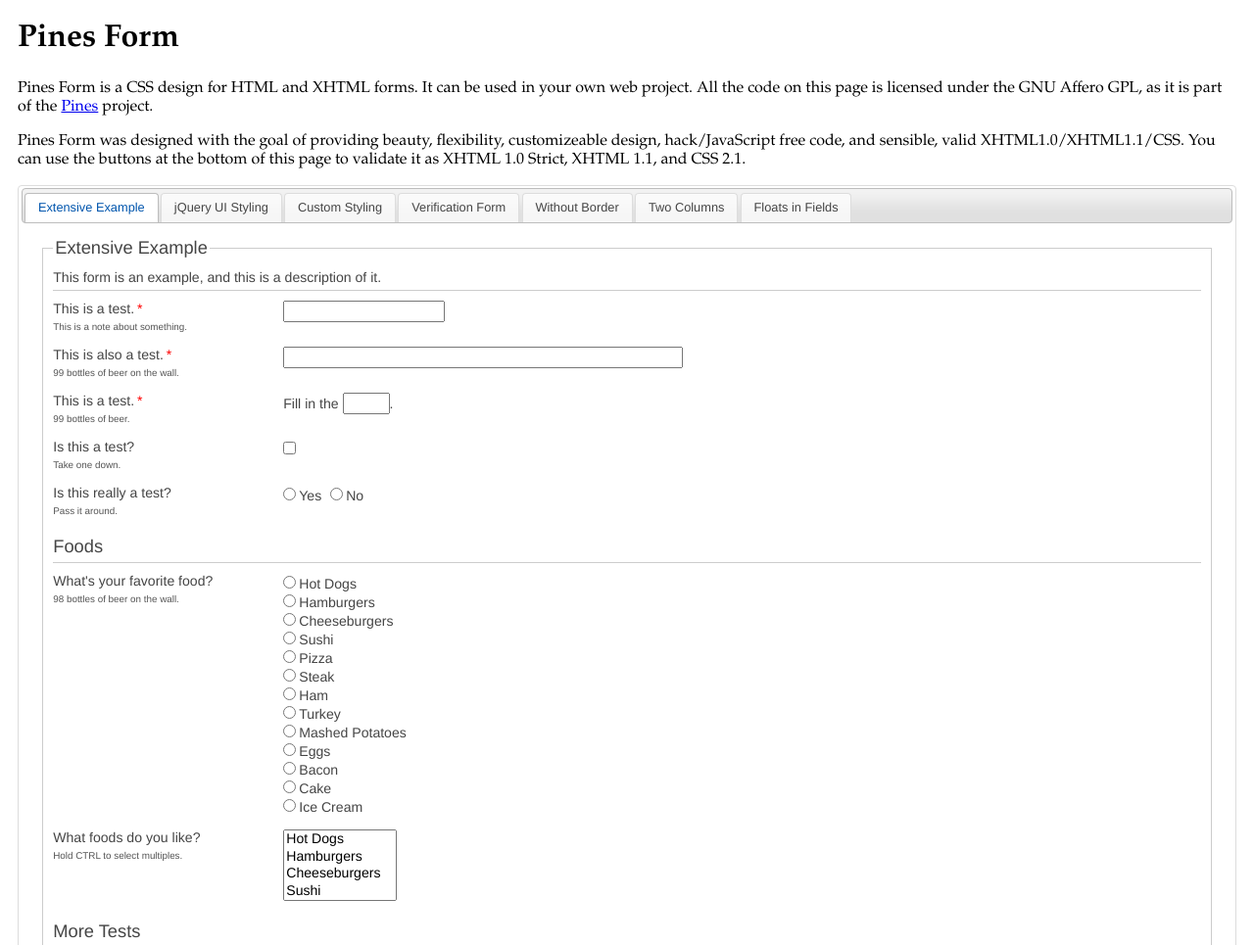
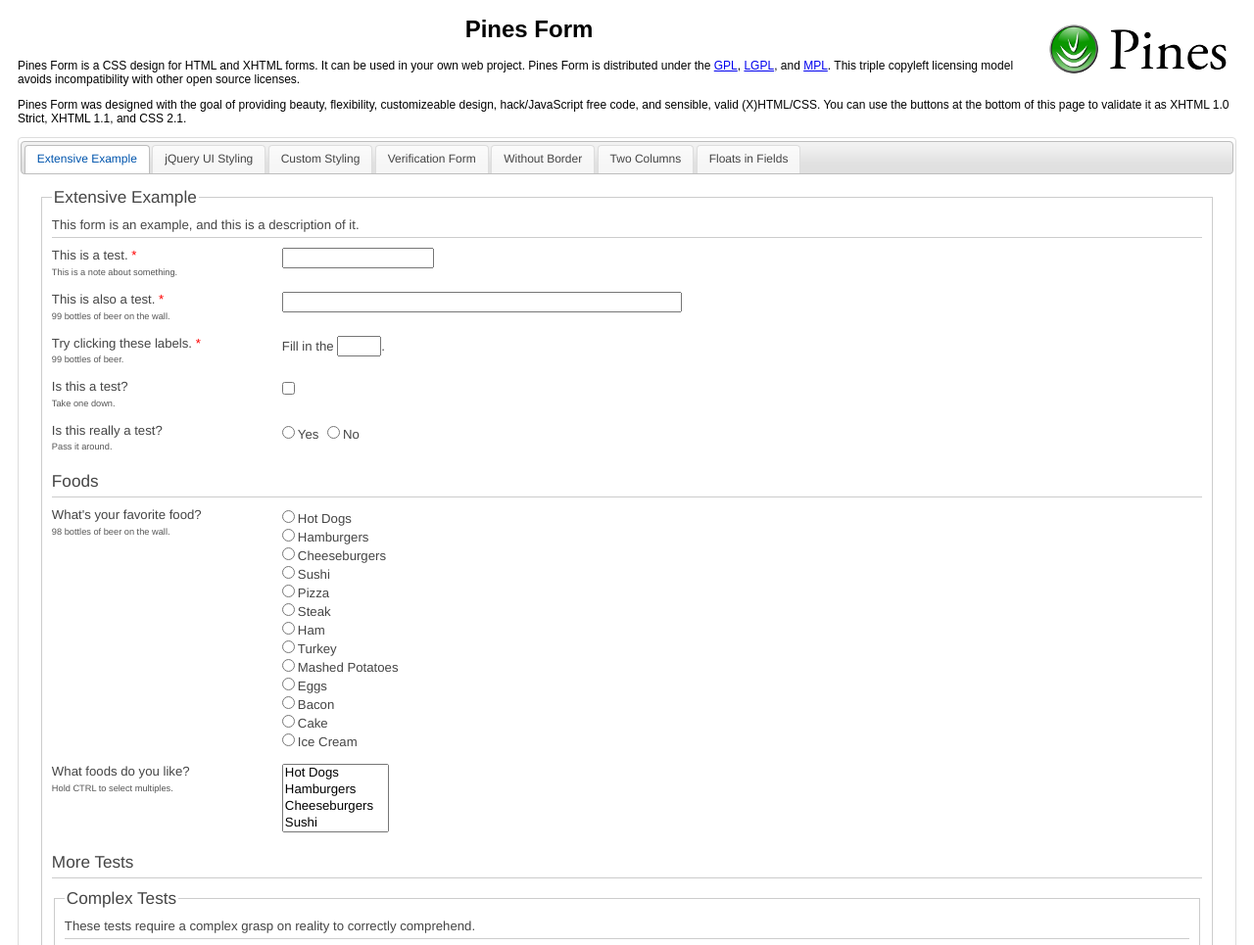
Before and after one commit to sciactive/pform, a plain HTML site: page index.html in a window 1280 px wide. Shown: the top 965 px of the page at 98% size. Drawn offline with nearby package versions, Linux system fonts and the light colour scheme.

Commit message:
Releasing Pines Form under a triple license model.

```diff
--- a/index.html
+++ b/index.html
@@ -158,16 +158,14 @@
 	<style type="text/css">
 		/* <![CDATA[ */
 		html, body {
-			font-family: "Trebuchet MS",Helvetica,sans-serif;
+			font-family: Arial,sans-serif;
+			font-size: 12px;
 		}
 		body {
 			padding: 0 10px 10px 10px;
 		}
-		.pretty {
-			font-family: 'Palatino Linotype','Book Antiqua',Palatino,serif;
-		}
 		#tabs {
-			font-size: .8em;
+			font-size: 1em;
 		}
 		#tabs > div {
 			font-size: 1.1em;
@@ -210,10 +208,10 @@
 	<script type="text/javascript" src="https://getfirebug.com/firebug-lite.js"></script> -->
 </head>
 <body>
-	<div class="pretty">
-		<h1>Pines Form</h1>
-		<p>Pines Form is a CSS design for HTML and XHTML forms. It can be used in your own web project. All the code on this page is licensed under the GNU Affero GPL, as it is part of the <a href="http://sourceforge.net/projects/pines/">Pines</a> project.</p>
-		<p>Pines Form was designed with the goal of providing beauty, flexibility, customizeable design, hack/JavaScript free code, and sensible, valid XHTML1.0/XHTML1.1/CSS. You can use the buttons at the bottom of this page to validate it as XHTML 1.0 Strict, XHTML 1.1, and CSS 2.1.</p>
+	<div>
+		<h1 style="text-align: center;"><a href="http://sourceforge.net/projects/pines/" style="float: right;"><img src="includes/default_logo.png" alt="Pines" style="border: none;" /></a>Pines Form</h1>
+		<p>Pines Form is a CSS design for HTML and XHTML forms. It can be used in your own web project. Pines Form is distributed under the <a href="http://www.gnu.org/licenses/gpl.html" onclick="window.open(this.href); return false;">GPL</a>, <a href="http://www.gnu.org/licenses/lgpl.html" onclick="window.open(this.href); return false;">LGPL</a>, and <a href="http://www.mozilla.org/MPL/MPL-1.1.html" onclick="window.open(this.href); return false;">MPL</a>. This triple copyleft licensing model avoids incompatibility with other open source licenses.</p>
+		<p>Pines Form was designed with the goal of providing beauty, flexibility, customizeable design, hack/JavaScript free code, and sensible, valid (X)HTML/CSS. You can use the buttons at the bottom of this page to validate it as XHTML 1.0 Strict, XHTML 1.1, and CSS 2.1.</p>
 	</div>
 
 	<script type="text/javascript">
@@ -254,21 +252,21 @@
 					</div>
 					<div class="pf-element">
 						<label>
-							<span class="pf-label">This is a test.<span class="pf-required">*</span></span>
+							<span class="pf-label">This is a test. <span class="pf-required">*</span></span>
 							<span class="pf-note">This is a note about something.</span>
 							<input class="pf-field" type="text" name="test" />
 						</label>
 					</div>
 					<div class="pf-element">
 						<label>
-							<span class="pf-label">This is also a test.<span class="pf-required">*</span></span>
+							<span class="pf-label">This is also a test. <span class="pf-required">*</span></span>
 							<span class="pf-note">99 bottles of beer on the wall.</span>
 							<input class="pf-field" type="text" name="test2" style="width: 400px;" />
 						</label>
 					</div>
 					<div class="pf-element">
 						<label>
-							<span class="pf-label">This is a test.<span class="pf-required">*</span></span>
+							<span class="pf-label">Try clicking these labels. <span class="pf-required">*</span></span>
 							<span class="pf-note">99 bottles of beer.</span>
 							<span class="pf-field">Fill in the <input type="text" name="test" size="5" />.</span>
 						</label>
@@ -342,7 +340,7 @@
 						</div>
 						<div class="pf-element">
 							<label>
-								<span class="pf-label">This is a complex test.<span class="pf-required">*</span></span>
+								<span class="pf-label">This is a complex test. <span class="pf-required">*</span></span>
 								<span class="pf-note">Not really.</span>
 								<select class="pf-field" name="complex">
 									<option>This is an option.</option>
@@ -390,7 +388,7 @@
 					</fieldset>
 					<div class="pf-element pf-full-width">
 						<label>
-							<span class="pf-label">What do you think of my tests?<span class="pf-required">*</span></span>
+							<span class="pf-label">What do you think of my tests? <span class="pf-required">*</span></span>
 							<span class="pf-note">I won't actually be reading this, it's just an example.</span>
 							<span class="pf-note">You can't even submit this form. It won't go anywhere.</span>
 							<span class="pf-field pf-full-width"><textarea style="width: 100%;" name="comment" rows="5" cols="30"></textarea></span>
@@ -506,7 +504,7 @@
 				</div>
 				<div class="pf-element">
 					<label>
-						<span class="pf-label">This is a test.<span class="pf-required">*</span></span>
+						<span class="pf-label">This is a test. <span class="pf-required">*</span></span>
 						<span class="pf-note">This is a note about something.</span>
 						<input class="pf-field" type="text" name="test" style="width: 400px" />
 					</label>
@@ -646,8 +644,7 @@
 		<div id="tab-floats">
 			<div class="pf-form">
 				<div class="pf-element">
-					In the following examples, use the boxes to toggle borders
-					around each section.
+					In the following examples, use the checkboxes to toggle borders around each section.
 					<ul>
 						<li>IE6: The examples and the solution don't work.</li>
 						<li>IE7: The problem doesn't happen anyway.</li>
@@ -659,11 +656,7 @@
 				<fieldset class="pf-group">
 					<legend>The Problem</legend>
 					<div class="pf-element pf-heading">
-						<p>
-							When a floated element goes in a field with a note
-							present, the note will push the element down below
-							the label.
-						</p>
+						<p>When a floated element goes in a field with a note present, the note will push the element down below the label.</p>
 					</div>
 					<div class="pf-element pf-full-width">
 						<span class="pf-label" style="border: 0 solid red;">A Label</span>
@@ -678,10 +671,7 @@
 				<fieldset class="pf-group">
 					<legend>The Solution</legend>
 					<div class="pf-element pf-heading">
-						<p>
-							To fix this problem, place the note inside the label
-							element.
-						</p>
+						<p>To fix this problem, place the note inside the label element.</p>
 					</div>
 					<div class="pf-element pf-full-width">
 						<span class="pf-label" style="border: 0 solid red;">
--- a/pform-ie-lt-6.css
+++ b/pform-ie-lt-6.css
@@ -1,6 +1,9 @@
 /*
 Pines Form 1.1
 
+license: http://www.gnu.org/licenses/gpl.html
+license: http://www.gnu.org/licenses/lgpl.html
+license: http://www.mozilla.org/MPL/MPL-1.1.html
 Required for IE 5.5 and lower.
 */
 .pf-form {
--- a/pform-ie-lt-8.css
+++ b/pform-ie-lt-8.css
@@ -1,6 +1,9 @@
 /*
 Pines Form 1.1
 
+license: http://www.gnu.org/licenses/gpl.html
+license: http://www.gnu.org/licenses/lgpl.html
+license: http://www.mozilla.org/MPL/MPL-1.1.html
 Required for IE 7 and lower.
 */
 .pf-form {
--- a/pform.css
+++ b/pform.css
@@ -1,7 +1,9 @@
 /*
 Pines Form 1.1
 
-license: http://www.gnu.org/licenses/agpl-3.0.html
+license: http://www.gnu.org/licenses/gpl.html
+license: http://www.gnu.org/licenses/lgpl.html
+license: http://www.mozilla.org/MPL/MPL-1.1.html
 author: Hunter Perrin <hunter@sciactive.com>
 copyright: SciActive.com
 link: http://sciactive.com/
@@ -66,7 +68,6 @@ link: http://sciactive.com/
 	color: #555;
 }
 .pf-form .pf-element .pf-required {
-	margin-left: .2em;
 	color: #f00;
 }
 .pf-form .pf-element .pf-group {
```
Also changed, not shown: includes/default_logo.png (added), watermark-small.png (deleted).
